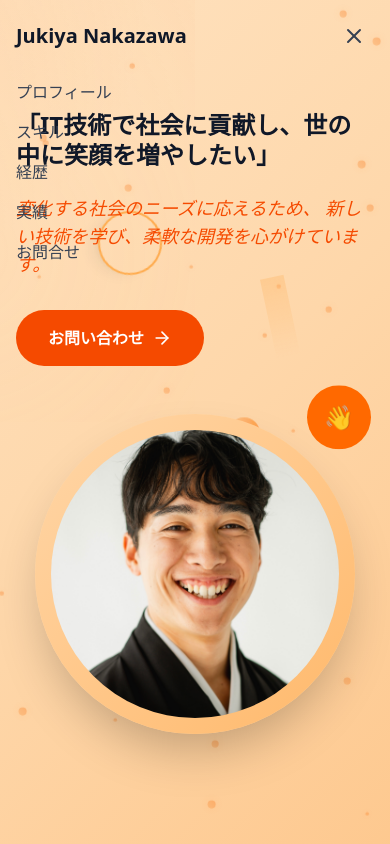
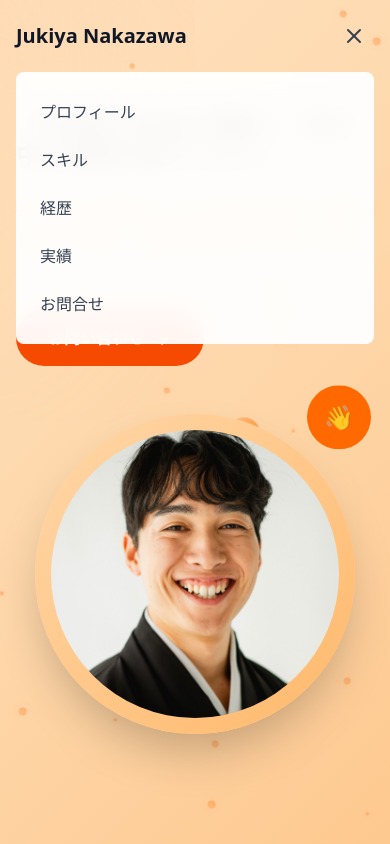
Before and after one commit to nakazawa-juk/portfolio, a Next.js app: page / in a window 390 px wide. Both pictures are taken after a click on the button 354 px from the left and 36 px from the top of the page. Shown: the top 844 px of the page. Built offline with nearby package versions, Linux system fonts and the light colour scheme.

Commit message:
fix: モバイルデバイスにてヘッダーデザインが崩れる

```diff
--- a/src/components/Header.tsx
+++ b/src/components/Header.tsx
@@ -1,11 +1,12 @@
 'use client';
 
-import React, { useState, useEffect } from 'react';
+import React, { useState, useEffect, useRef } from 'react';
 import { Menu, X } from 'lucide-react';
 
 const Header = () => {
   const [isMenuOpen, setIsMenuOpen] = useState(false);
   const [isScrolled, setIsScrolled] = useState(false);
+  const menuRef = useRef<HTMLDivElement>(null);
 
   useEffect(() => {
     const handleScroll = () => {
@@ -14,6 +15,30 @@ const Header = () => {
     window.addEventListener('scroll', handleScroll);
     return () => window.removeEventListener('scroll', handleScroll);
   }, []);
+
+  useEffect(() => {
+    const handleClickOutside = (event: MouseEvent) => {
+      if (menuRef.current && !menuRef.current.contains(event.target as Node)) {
+        setIsMenuOpen(false);
+      }
+    };
+
+    const handleEscapeKey = (event: KeyboardEvent) => {
+      if (event.key === 'Escape') {
+        setIsMenuOpen(false);
+      }
+    };
+
+    if (isMenuOpen) {
+      document.addEventListener('mousedown', handleClickOutside);
+      document.addEventListener('keydown', handleEscapeKey);
+    }
+
+    return () => {
+      document.removeEventListener('mousedown', handleClickOutside);
+      document.removeEventListener('keydown', handleEscapeKey);
+    };
+  }, [isMenuOpen]);
 
   const scrollToSection = (sectionId: string) => {
     const element = document.getElementById(sectionId);
@@ -34,7 +59,7 @@ const Header = () => {
   return (
     <header
       className={`fixed top-0 left-0 right-0 z-50 transition-all duration-300 ${
-        isScrolled ? 'bg-white/95 backdrop-blur-sm shadow-sm' : 'bg-transparent'
+        isScrolled ? 'backdrop-blur-sm shadow-sm' : 'bg-transparent'
       }`}
     >
       <div className="max-w-6xl mx-auto px-4 sm:px-6 lg:px-8">
@@ -64,19 +89,27 @@ const Header = () => {
         </div>
 
         {/* Mobile Navigation */}
-        {isMenuOpen && (
-          <nav className="md:hidden pb-4">
-            {navItems.map((item) => (
+        <div
+          ref={menuRef}
+          className={`md:hidden overflow-hidden transition-all duration-300 ease-in-out ${
+            isMenuOpen ? 'max-h-96 opacity-100' : 'max-h-0 opacity-0'
+          }`}
+        >
+          <nav className="bg-white/95 backdrop-blur-md rounded-lg">
+            <div className="py-4 px-2">
+              {navItems.map((item, index) => (
                 <button
                   key={item.id}
                   onClick={() => scrollToSection(item.id)}
-                className="block w-full text-left py-2 text-gray-700 hover:text-orange-600 transition-colors duration-200 font-medium"
+                  className="block w-full text-left py-3 px-4 text-gray-700 hover:text-orange-600 hover:bg-orange-50 rounded-lg transition-all duration-200 font-medium transform hover:translate-x-1"
+                  style={{ animationDelay: `${index * 50}ms` }}
                 >
                   {item.label}
                 </button>
               ))}
+            </div>
           </nav>
-        )}
+        </div>
       </div>
     </header>
   );
```
Lines whose indentation alone changed are shown as unchanged.
